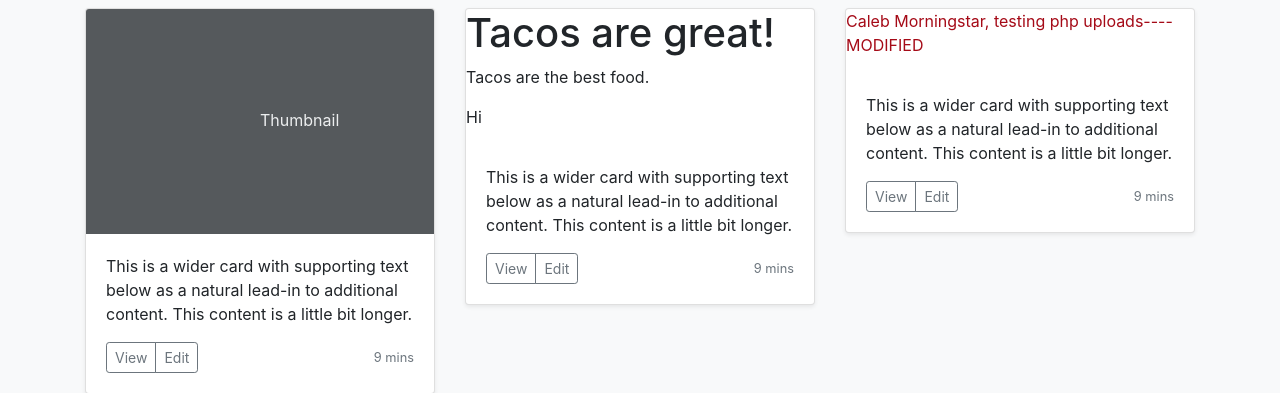
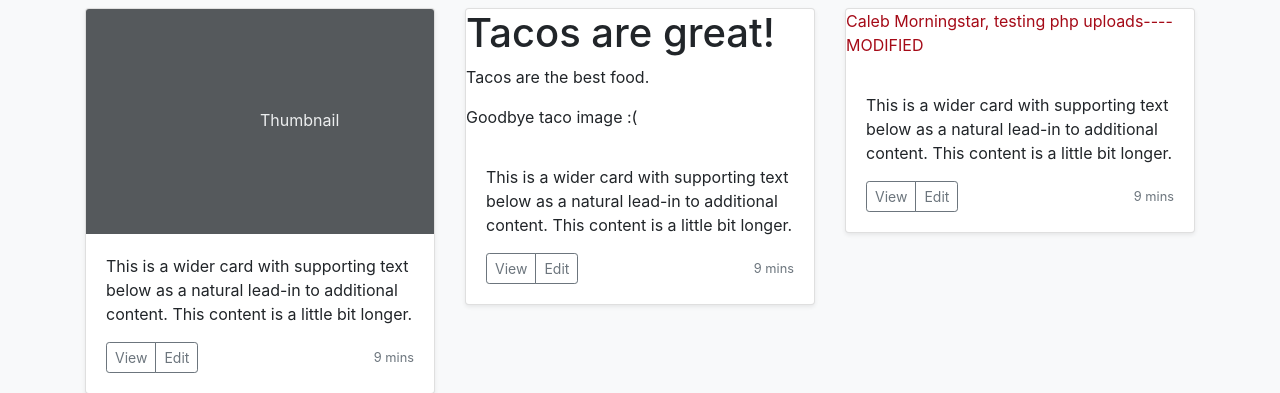
Before and after one commit to gsantella/git-practice, a PHP site: page / in a window 1280 px wide. Shown: the part 458-851 px from the top of the page. Run offline with PHP 8.4, Linux system fonts and the light colour scheme.

Commit message:
Update ben.php

```diff
--- a/src/includes/ben.php
+++ b/src/includes/ben.php
@@ -1,4 +1,4 @@
 <h1>Tacos are great!</h1>
 <p>Tacos are the best food.</p>
 <!--<img src="https://images-gmi-pmc.edge-generalmills.com/e59f255c-7498-4b84-9c9d-e578bf5d88fc.jpg" alt="Taco">-->
-<p>Hi</p>
+<p>Goodbye taco image :(</p>
```
